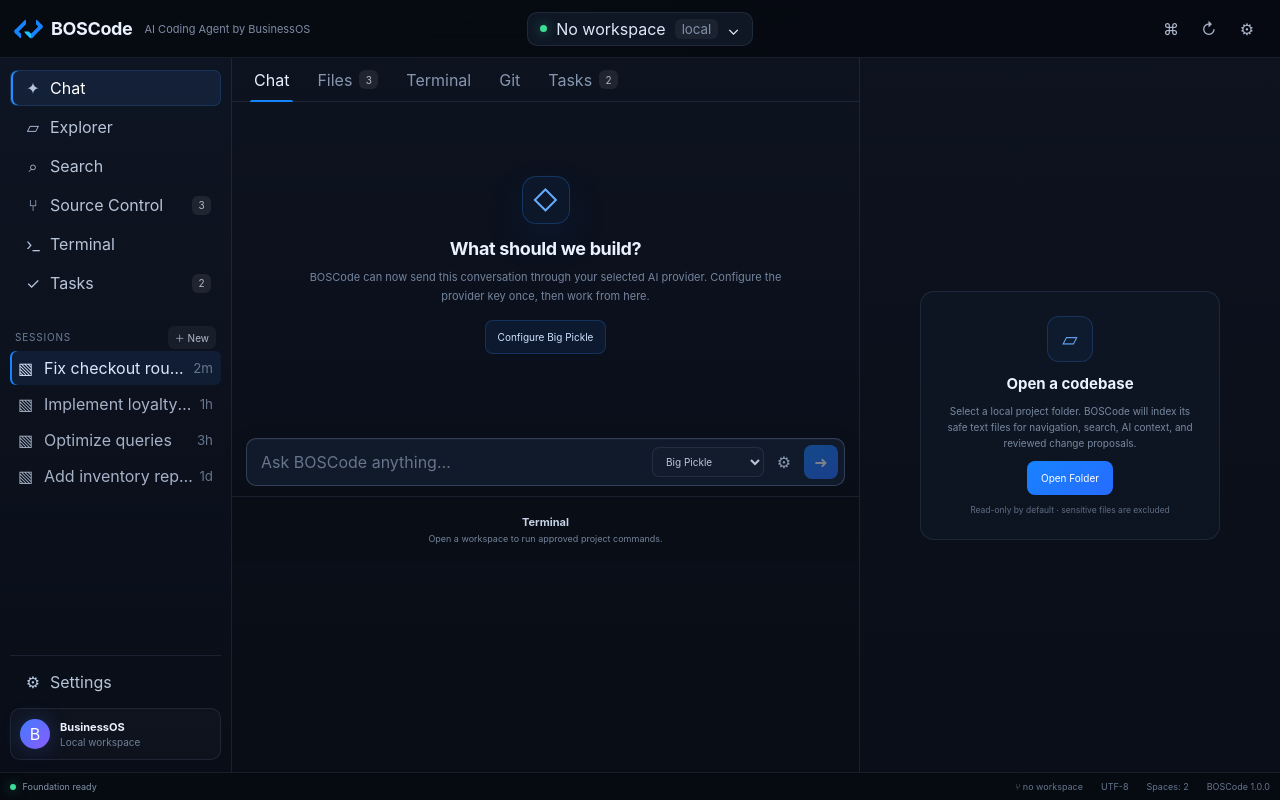
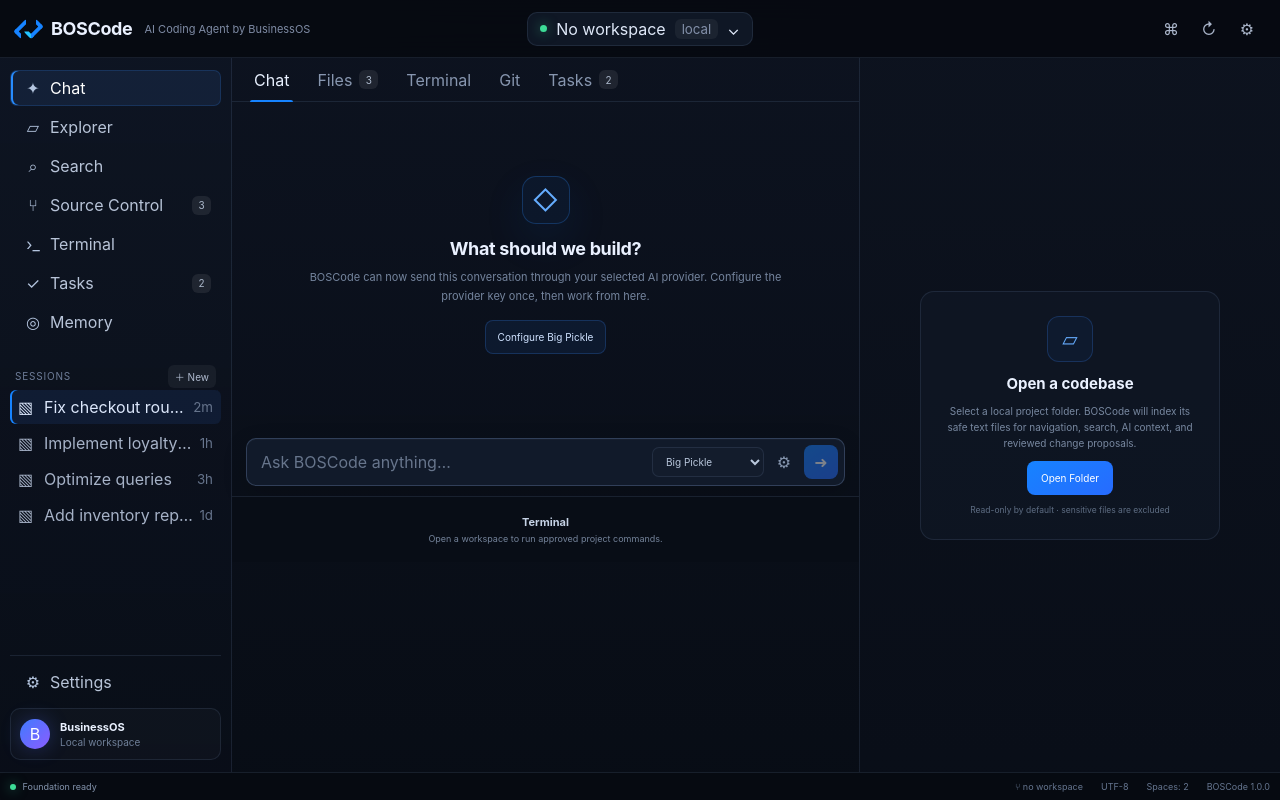
Before and after one commit to Haider-Shakoori/BOSCode, a React (Vite) app: page / in a window 1280 px wide. Built offline with nearby package versions, Linux system fonts and the light colour scheme.

Commit message:
feat: add dedicated Memory navigation

```diff
--- a/src/App.tsx
+++ b/src/App.tsx
@@ -6,6 +6,7 @@
 import TerminalPanel from "./TerminalPanel";
 import GitPanel from "./GitPanel";
 import UpdateCenter from "./UpdateCenter";
+import MemoryPanel from "./MemoryPanel";
 import WorkspacePanel, { type WorkspaceEntry, type WorkspaceFile, type WorkspaceSummary } from "./WorkspacePanel";
 
 type NavItem = { icon: string; label: string; badge?: string };
@@ -17,6 +18,7 @@
   { icon: "⑂", label: "Source Control", badge: "3" },
   { icon: "›_", label: "Terminal" },
   { icon: "✓", label: "Tasks", badge: "2" },
+  { icon: "◎", label: "Memory" },
 ];
 
 const sessions = [
@@ -229,7 +231,12 @@
           )}
         </section>
 
-        {activeNav === "Source Control" ? (
+        {activeNav === "Memory" ? (
+          <MemoryPanel
+            workspace={workspace}
+            onNotice={setNotice}
+          />
+        ) : activeNav === "Source Control" ? (
           <ChangesPanel
             workspace={workspace}
             refreshToken={changesRefreshToken}
```
